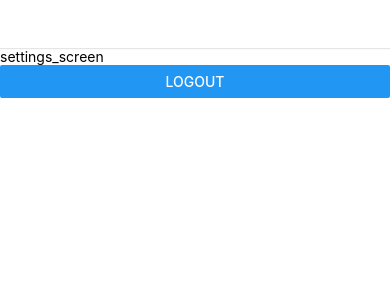
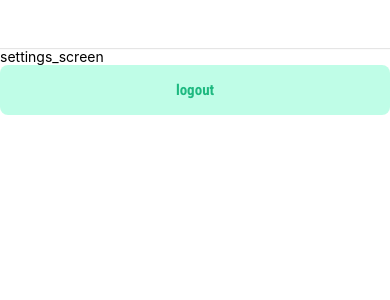
Before and after one commit to umair-asad-bhatti/MAD-SemesterProject, a React Native app: screen /Dashboard in a window 390 px wide. Shown: the top 300 px of the page. Built offline with nearby package versions, Linux system fonts and the light colour scheme.

Commit message:
feat. as u wish

```diff
--- /dev/null
+++ b/components/button/button.js
@@ -0,0 +1,17 @@
+import { View, Text, StyleSheet, TouchableOpacity } from 'react-native'
+import React from 'react'
+import { CustomStyles } from '../../constants/custom_styles'
+import { TypeScale } from '../../constants/type_scale'
+export default function Button({ text, onButtonPress }) {
+    return (
+        <TouchableOpacity style={styles.button} onPress={onButtonPress}>
+            <Text style={TypeScale.button}>{text}</Text>
+        </TouchableOpacity>
+    )
+}
+const styles = StyleSheet.create({
+    button: {
+        ...CustomStyles.button,
+        width: '100%',
+    },
+})
--- a/screens/login_screen/login_screen.js
+++ b/screens/login_screen/login_screen.js
@@ -1,4 +1,4 @@
-import React, {useState} from 'react';
+import React, { useState } from 'react';
 import {
     View,
     Text,
@@ -10,20 +10,21 @@ import {
     Dimensions,
     ScrollView
 } from 'react-native';
-import {TextStrings} from "../../constants/text_strings";
-import {Colors} from "../../constants/colors";
-import {Sizes} from "../../constants/sizes";
-import {TypeScale} from "../../constants/type_scale";
-import {ImageStrings} from "../../constants/image_strings";
-import {createNativeStackNavigator} from "@react-navigation/native-stack";
-import {CustomStyles} from "../../constants/custom_styles";
+import { TextStrings } from "../../constants/text_strings";
+import { Colors } from "../../constants/colors";
+import { Sizes } from "../../constants/sizes";
+import { TypeScale } from "../../constants/type_scale";
+import { ImageStrings } from "../../constants/image_strings";
+import { createNativeStackNavigator } from "@react-navigation/native-stack";
+import { CustomStyles } from "../../constants/custom_styles";
+import Button from '../../components/button/button';
 
 createNativeStackNavigator();
-const LoginScreen = ({navigation}) => {
+const LoginScreen = ({ navigation }) => {
     const [email, setEmail] = useState('');
     const [password, setPassword] = useState('');
     const handleLogin = () => {
-        console.log('Logging in with', {email, password});
+        console.log('Logging in with', { email, password });
         navigation.replace("Dashboard");
     };
 
@@ -38,8 +39,8 @@ const LoginScreen = ({navigation}) => {
     return (
         <ScrollView contentContainerStyle={styles.scrollViewContainer}>
             <View style={styles.container}>
-                <StatusBar backgroundColor={Colors.backgroundColor} barStyle="light-content"/>
-                <Image style={styles.image} source={ImageStrings.mainLogo}/>
+                <StatusBar backgroundColor={Colors.backgroundColor} barStyle="light-content" />
+                <Image style={styles.image} source={ImageStrings.mainLogo} />
                 <Text style={styles.title}>{TextStrings.loginTitle}</Text>
                 <Text style={styles.subtitle}>{TextStrings.loginSubtitle}</Text>
                 <TextInput
@@ -67,9 +68,7 @@ const LoginScreen = ({navigation}) => {
                         <Text style={styles.forgotPasswordText}>{TextStrings.forgetPassword}</Text>
                     </TouchableOpacity>
                 </View>
-                <TouchableOpacity style={styles.button} onPress={handleLogin}>
-                    <Text style={TypeScale.button}>{TextStrings.login}</Text>
-                </TouchableOpacity>
+                <Button text={TextStrings.login} onButtonPress={handleLogin} />
                 <TouchableOpacity onPress={goToRegisterScreen}>
                     <Text style={styles.footerText}>{TextStrings.notRegistered}</Text>
                 </TouchableOpacity>
--- a/screens/settings_screen/settings_screen.js
+++ b/screens/settings_screen/settings_screen.js
@@ -1,13 +1,13 @@
-import { View, Text, Button } from 'react-native'
+import { View, Text } from 'react-native'
 import React from 'react'
-
+import Button from '../../components/button/button'
 import { Colors } from '../../constants/colors'
 
 export default function SettingsScreen({ navigation }) {
     return (
         <View style={{ flex: 1, backgroundColor: Colors.lightColor }}>
             <Text>settings_screen</Text>
-            <Button title='logout' onPress={() => navigation.navigate('Login')} />
+            <Button onButtonPress={() => navigation.navigate('Login')} text={'logout'} />
         </View>
     )
 }
```
